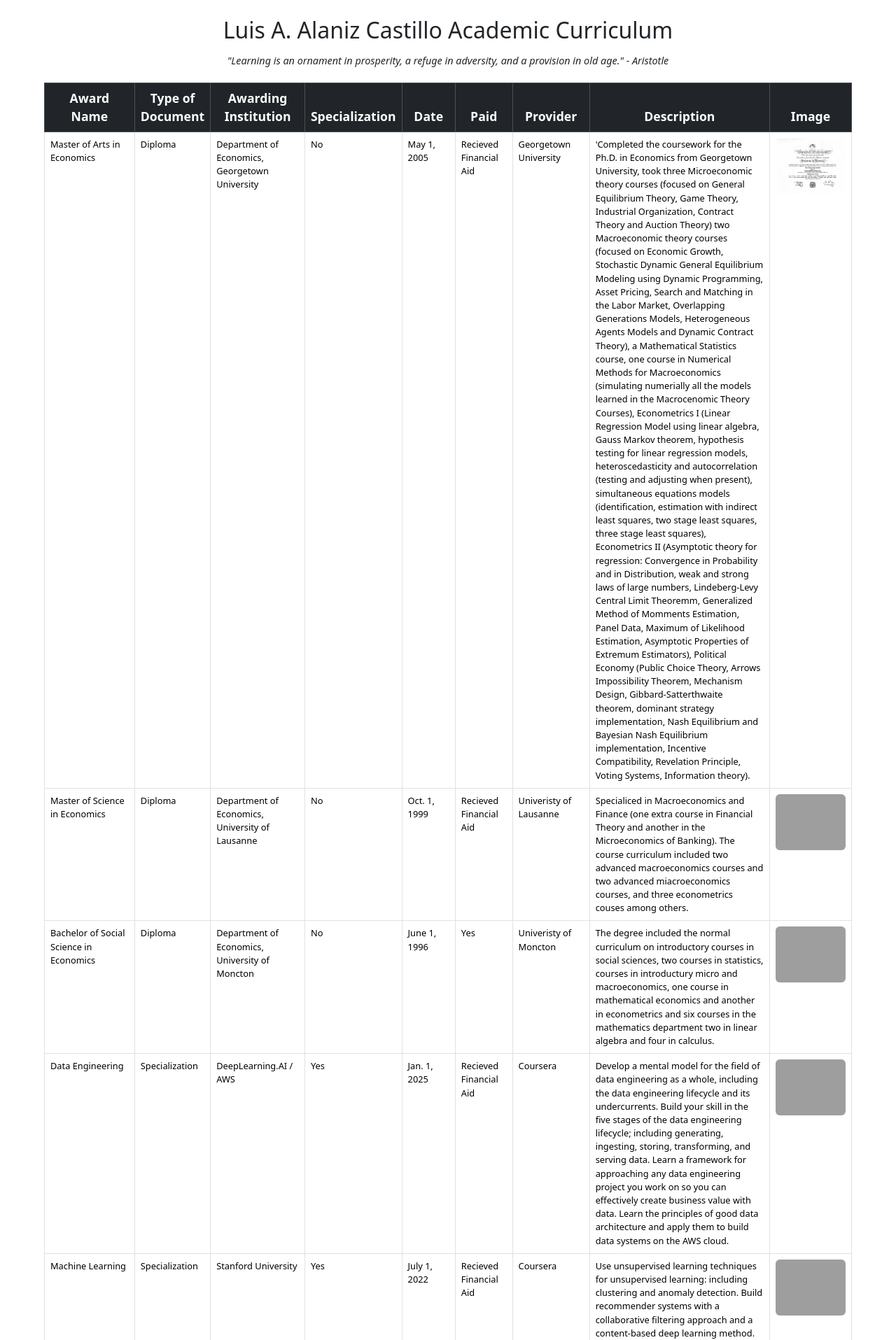
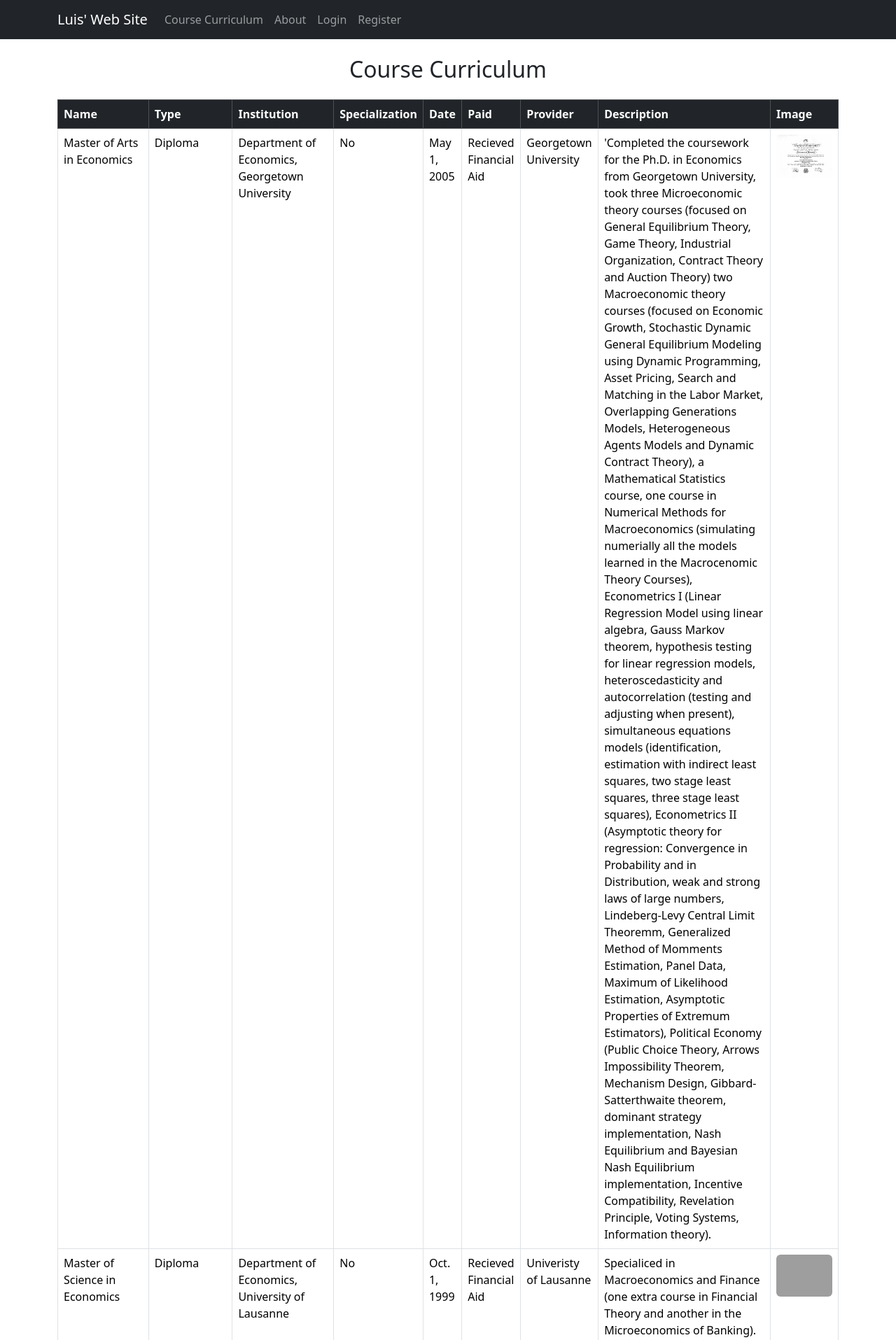
Before and after one commit to laacdm/django_api_project, a Django app: page / in a window 1280 px wide. Shown: the top 1915 px of the page at 70% size. Run offline with Django 5.2, Linux system fonts and the light colour scheme; data comes from the database, SQL or seed files in the repository; both versions use the stored data as it was after the commit; some libraries are stand-ins or nearby versions; grey boxes are pictures that could not be loaded.

Commit message:
register to get api key included

```diff
--- /dev/null
+++ b/api_project/api_project/templates/base.html
@@ -0,0 +1,53 @@
+{% load static %}  <!-- ✅ Add this at the very beginning -->
+
+<!DOCTYPE html>
+<html lang="en">
+<head>
+    <meta charset="UTF-8">
+    <meta name="viewport" content="width=device-width, initial-scale=1">
+    <title>{% block title %}Luis' Web Site{% endblock %}</title>
+
+    <!-- Bootstrap CSS -->
+    <link rel="stylesheet" href="{% static 'css/bootstrap.min.css' %}">
+</head>
+<body>
+
+    <!-- ✅ Navigation Bar -->
+    <nav class="navbar navbar-expand-lg navbar-dark bg-dark">
+        <div class="container">
+            <a class="navbar-brand" href="{% url 'home' %}">Luis' Web Site</a>
+            <button class="navbar-toggler" type="button" data-bs-toggle="collapse" data-bs-target="#navbarNav">
+                <span class="navbar-toggler-icon"></span>
+            </button>
+            <div class="collapse navbar-collapse" id="navbarNav">
+                <ul class="navbar-nav">
+                    <li class="nav-item"><a class="nav-link" href="{% url 'home' %}">Course Curriculum</a></li>
+                    <li class="nav-item"><a class="nav-link" href="{% url 'about' %}">About</a></li>
+
+                    <!-- ✅ Only Show Admin Panel to Superusers -->
+                    {% if request.user.is_superuser %}
+                        <li class="nav-item"><a class="nav-link" href="/admin/">Admin Panel</a></li>
+                    {% endif %}
+
+                    <!-- ✅ Show API Key Link Only to Authenticated Users -->
+                    {% if request.user.is_authenticated %}
+                        <li class="nav-item"><a class="nav-link" href="{% url 'get_api_key' %}">API Key</a></li>
+                        <li class="nav-item"><a class="nav-link" href="{% url 'logout' %}">Logout</a></li>
+                    {% else %}
+                        <li class="nav-item"><a class="nav-link" href="{% url 'login' %}">Login</a></li>
+                        <li class="nav-item"><a class="nav-link" href="{% url 'register' %}">Register</a></li>
+                    {% endif %}
+                </ul>
+            </div>
+        </div>
+    </nav>
+
+    <div class="container mt-4">
+        {% block content %}{% endblock %}
+    </div>
+
+    <!-- Bootstrap JS -->
+    <script src="{% static 'js/bootstrap.bundle.min.js' %}"></script>
+
+</body>
+</html>
--- a/api_project/api_project/templates/records/home.html
+++ b/api_project/api_project/templates/records/home.html
@@ -1,82 +1,23 @@
-{% load static %}
-<!DOCTYPE html>
-<html lang="en">
-<head>
-    <meta charset="UTF-8">
-    <meta name="viewport" content="width=device-width, initial-scale=1">
-    <title>Records Table</title>
+{% extends 'base.html' %}
 
-    <!-- Bootstrap CSS -->
-    <link rel="stylesheet" href="{% static 'css/bootstrap.min.css' %}">
+{% block title %}Course Curriculum - Luis' Web Site{% endblock %}
 
-    <!-- Custom CSS -->
-    <style>
-        body {
-            margin: 20px;  /* More pleasant margins */
-        }
-        .container {
-            max-width: 95%;  /* Better spacing for content */
-        }
-        .table th {
-            font-size: 1.1rem; /* Higher font size for column titles */
-        }
-        .table td {
-            font-size: 0.8rem;  /* ✅ Smaller font size for table data */
-        }
-        .col-name { width: 13%; }      /* More space for Name */
-        .col-type { width: 7%; }
-        .col-inst { width: 13%; }      /* More space for Institution */
-        .col-spec { width: 8%; }
-        .col-date { width: 8%; }      /* More space for Date */
-        .col-paid { width: 8%; }
-        .col-prov { width: 11%; }      /* More space for Provider */
-        .col-desc { width: 40%; }      /* Less space for Description */
-        .thumbnail img {
-            width: 100px;
-            height: 80px;
-            object-fit: cover;
-        }
-        .quote {
-            font-size: 0.9rem;  /* Smaller font size */
-            font-style: italic; /* Italics */
-            text-align: center; /* Center alignment */
-            margin-top: -10px;  /* Adjust spacing */
-            margin-bottom: 20px; /* Adjust spacing */
-        }
-        /* Custom CSS for centering the title */
-        .title-container {
-            display: flex;
-            justify-content: center;
-            align-items: center;
-            text-align: center;
-        }
-    </style>
-</head>
-<body>
-
-    <div class="container mt-4">
-        <!-- Centered Title -->
-        <div class="row title-container">
-            <div class="col-12">
-                <h2 class="mb-4">Luis A. Alaniz Castillo Academic Curriculum</h2>
-                <p class="quote">"Learning is an ornament in prosperity, a refuge in adversity, and a provision in old age." - Aristotle</p>
-
-            </div>
-        </div>
+{% block content %}
+<h2 class="text-center mb-4">Course Curriculum</h2>
 
 <!-- Table -->
 <table class="table table-hover table-bordered">
     <thead class="table-dark">
         <tr>
-                    <th class="col-name text-center">Award Name</th>
-                    <th class="col-type text-center">Type of Document</th>
-                    <th class="col-inst text-center">Awarding Institution</th>
-                    <th class="col-spec text-center">Specialization</th>
-                    <th class="col-date text-center">Date</th>
-                    <th class="col-paid text-center">Paid</th>
-                    <th class="col-prov text-center">Provider</th>
-                    <th class="col-desc text-center">Description</th>
-                    <th class="text-center">Image</th>
+            <th>Name</th>
+            <th>Type</th>
+            <th>Institution</th>
+            <th>Specialization</th>
+            <th>Date</th>
+            <th>Paid</th>
+            <th>Provider</th>
+            <th>Description</th>
+            <th>Image</th>
         </tr>
     </thead>
     <tbody>
@@ -93,7 +34,7 @@
             <td class="thumbnail">
                 {% if record.thumbnail %}
                     <a href="/media/{{ record.image_id }}" target="_blank">
-                                <img src="/media/{{ record.thumbnail }}" class="rounded">
+                        <img src="/media/{{ record.thumbnail }}" class="rounded" width="80">
                     </a>
                 {% else %}
                     <a href="/media/{{ record.image_id }}">View PDF</a>
@@ -118,10 +59,5 @@
         {% endif %}
     </ul>
 </nav>
-    </div>
 
-    <!-- Bootstrap JS -->
-    <script src="{% static 'js/bootstrap.bundle.min.js' %}"></script>
-
-</body>
-</html>
+{% endblock %}
--- a/api_project/api_project/urls.py
+++ b/api_project/api_project/urls.py
@@ -18,21 +18,20 @@ Including another URLconf
 from django.contrib import admin
 from django.urls import path, include
 from rest_framework.routers import DefaultRouter
-from records.views import RecordViewSet
+from records.views import RecordViewSet, home, about, register, user_login, user_logout, get_api_key
 
 router = DefaultRouter()
 router.register(r'records', RecordViewSet, basename='record')
 
 urlpatterns = [
-
     path('admin/', admin.site.urls),
     path('api/', include(router.urls)),  # Register API routes
-]
-
-from records.views import home
-
-urlpatterns += [
     path('', home, name='home'),
+    path('about/', about, name='about'),  # ✅ Add About page URL
+    path('register/', register, name='register'),
+    path('login/', user_login, name='login'), # ✅ Add login page
+    path('logout/', user_logout, name='logout'),
+    path('get-api-key/', get_api_key, name='get_api_key'), # ✅ API Key Page
 ]
 
 from django.conf import settings
@@ -40,8 +39,4 @@ from django.conf.urls.static import static
 
 if settings.DEBUG:
     urlpatterns += static(settings.MEDIA_URL, document_root=settings.MEDIA_ROOT)
-
-urlpatterns += router.urls
-
-if settings.DEBUG:
     urlpatterns += static(settings.STATIC_URL, document_root=settings.STATIC_ROOT)
--- a/api_project/records/views.py
+++ b/api_project/records/views.py
@@ -5,8 +5,13 @@ from .models import Record
 from .serializers import RecordSerializer
 
 from django.core.paginator import Paginator
-from django.shortcuts import render
+from django.shortcuts import render, redirect
+from django.contrib.auth import login, logout, authenticate
+from django.contrib.auth.forms import UserCreationForm, AuthenticationForm
+from django.contrib.auth.decorators import login_required
+from rest_framework.authtoken.models import Token
 
+# ✅ Home View with Pagination and Sorting
 def home(request):
     # Define a custom sorting order for the 'type_of_document' field
     type_order = {'Diploma': 1, 'Specialization': 2, 'Certification': 3}
@@ -23,6 +28,52 @@ def home(request):
     # ✅ Pass `page_obj` to template
     return render(request, 'records/home.html', {'page_obj': page_obj})
 
+
+# ✅ User Registration View
+def register(request):
+    if request.method == 'POST':
+        form = UserCreationForm(request.POST)
+        if form.is_valid():
+            user = form.save()
+            return redirect('login')  # Redirect to login page after successful registration
+    else:
+        form = UserCreationForm()
+
+    return render(request, 'register.html', {'form': form})
+
+
+# ✅ User Login View
+def user_login(request):
+    if request.method == "POST":
+        form = AuthenticationForm(data=request.POST)
+        if form.is_valid():
+            user = form.get_user()
+            login(request, user)
+            return redirect('home')  # ✅ Redirect to home after login
+    else:
+        form = AuthenticationForm()
+
+    return render(request, 'records/login.html', {'form': form})  # ✅ Use correct template path
+
+
+# ✅ User Logout View
+def user_logout(request):
+    logout(request)
+    return redirect('login')
+
+
+def about(request):
+    return render(request, 'records/about.html')
+
+
+# ✅ View to Get API Key (Only for Logged-In Users)
+@login_required
+def get_api_key(request):
+    token, created = Token.objects.get_or_create(user=request.user)
+    return render(request, 'api_key.html', {'api_key': token.key})
+
+
+# ✅ API Viewset (No Changes)
 class RecordViewSet(viewsets.ModelViewSet):
     """API endpoint that allows authenticated users to view records."""
     queryset = Record.objects.all()
```
Also changed, not shown: api_project/api_project/templates/api_key.html (added, +12 -0 lines), api_project/api_project/templates/records/about.html (added, +30 -0 lines), api_project/api_project/templates/records/api_key.html (added, +12 -0 lines), api_project/api_project/templates/records/login.html (added, +21 -0 lines), api_project/api_project/templates/records/register.html (added, +12 -0 lines), api_project/api_project/templates/register.html (added, +12 -0 lines), api_project/records/urls.py (added, +14 -0 lines), api_project/db.sqlite3. Lines whose indentation alone changed are shown as unchanged.
